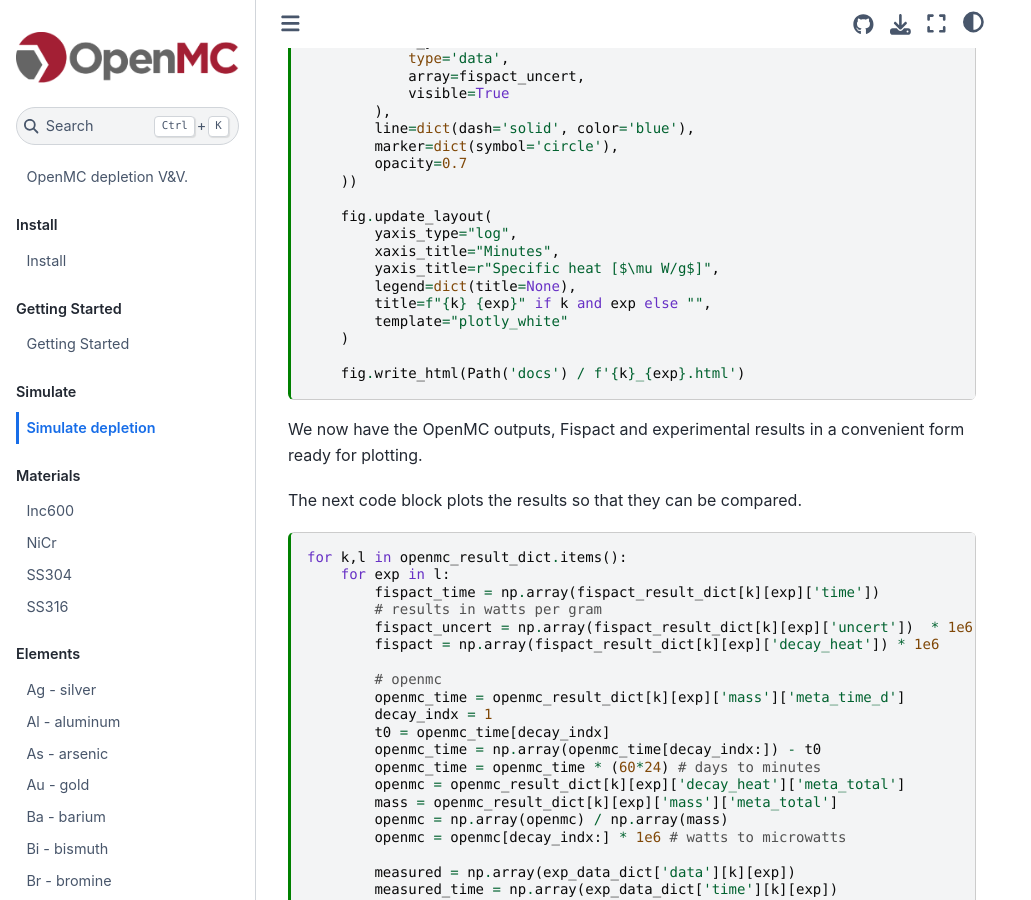
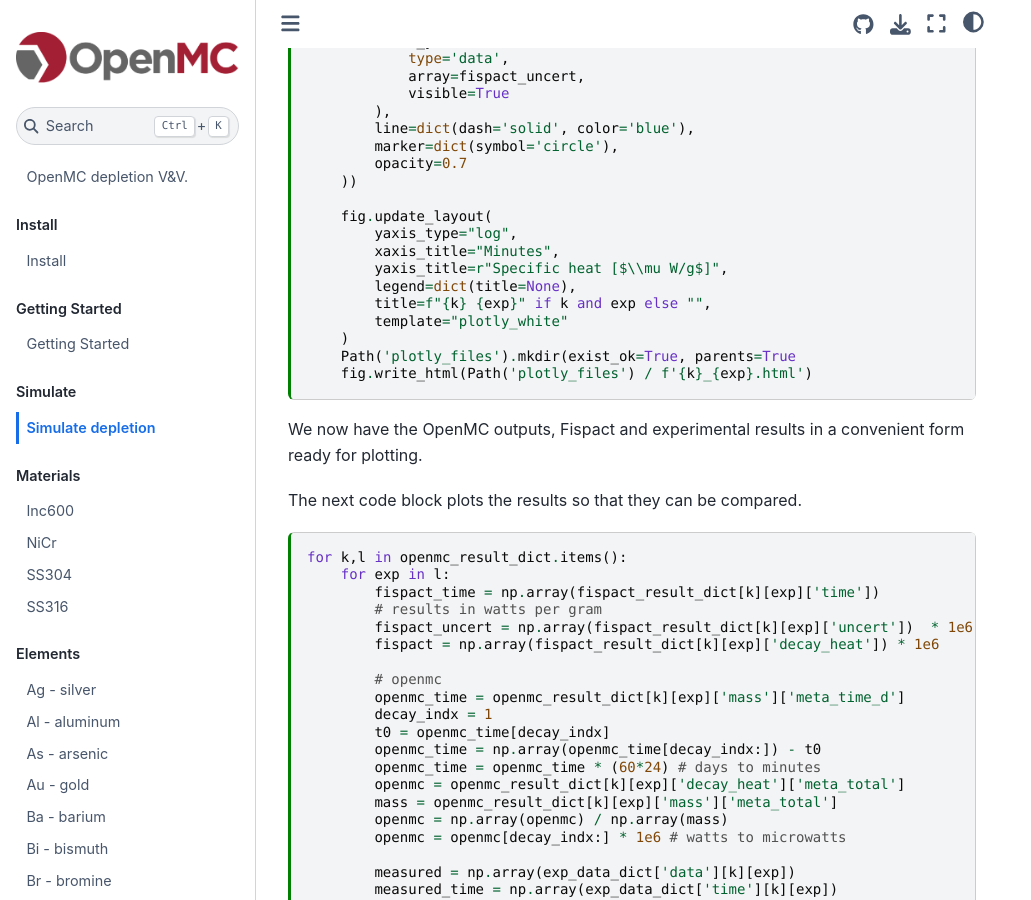
Before and after one commit to jbae11/openmc_activator, a Jupyter Book: the page built from compare.ipynb, in a window 1280 px wide and 900 px high, scrolled down 9248 px. Shown: the whole window, without its empty margins (0-1031 px from the left). Built offline with Jupyter Book 1.0.4 settings and Sphinx 7.4.7 and the Sphinx Book theme 1.1.4, drawn with Linux system fonts in a browser that asks for light colours; some of the changed lines change nothing that is shown.

Commit message:
solved html not appearing

```diff
--- a/_config.yml
+++ b/_config.yml
@@ -36,3 +36,7 @@
 exclude_patterns:
   - README
   - compare
+
+sphinx:
+  config:
+    html_extra_path: ['plotly_files']
--- a/requirements.txt
+++ b/requirements.txt
@@ -7,3 +7,4 @@
 moab
 openmc
 packaging
+plotly
```
Also changed, not shown: compare.ipynb.
